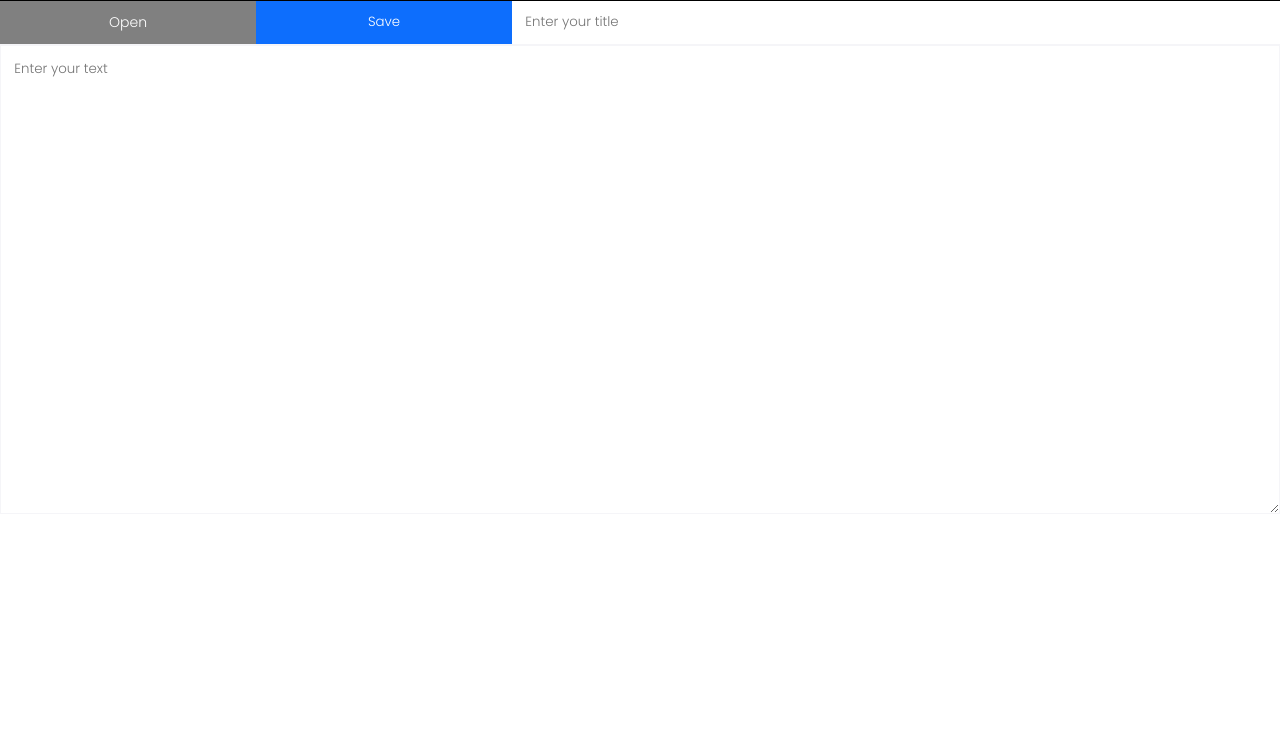
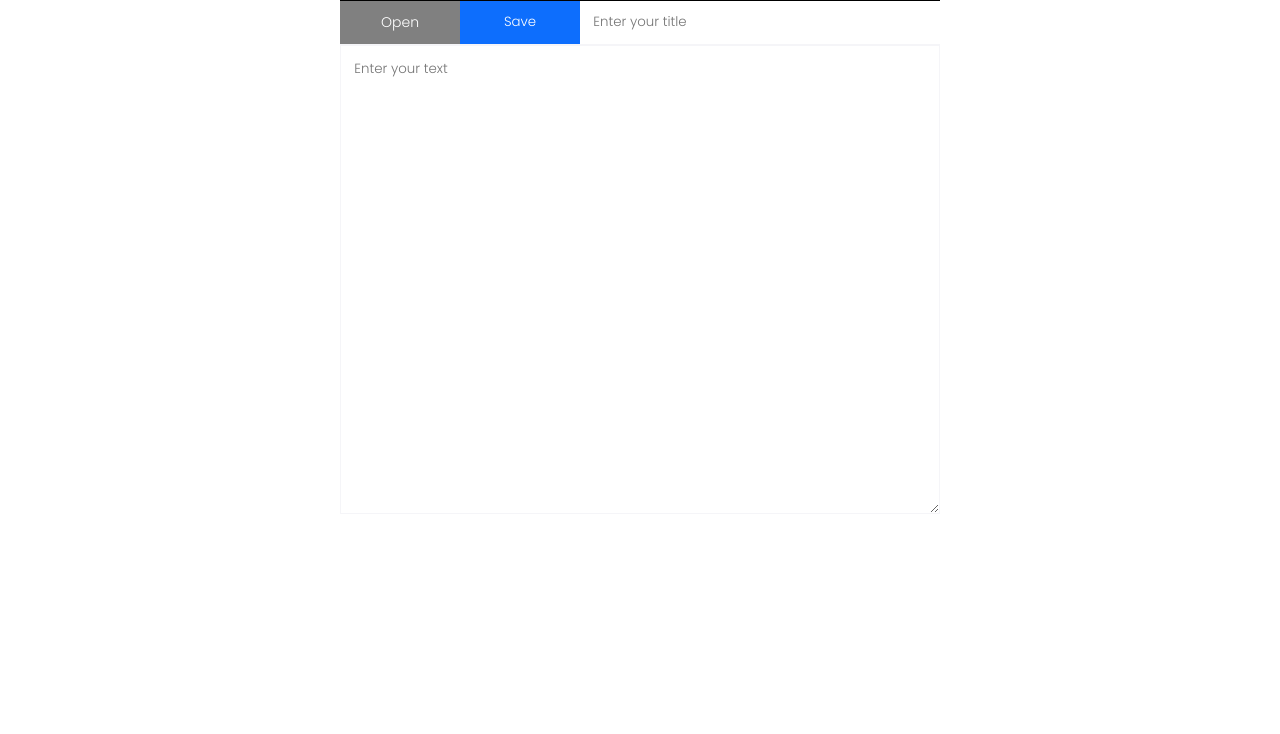
Before and after one commit to mohamadadithya/arctic-notes, a plain HTML site: page index.html in a window 1280 px wide. Shown: the part 66-800 px from the top of the page. Drawn offline with Linux system fonts and the light colour scheme; some packages are replaced by stand-ins of ours; a script that the page names is missing; a web font is replaced by a local one.

Commit message:
set max-width:600px on desktop

```diff
--- a/main.css
+++ b/main.css
@@ -17,6 +17,11 @@
 
 a {
   text-decoration: none;
+}
+
+body {
+  max-width: 600px;
+  margin: 0 auto;
 }
 
 header {
```
